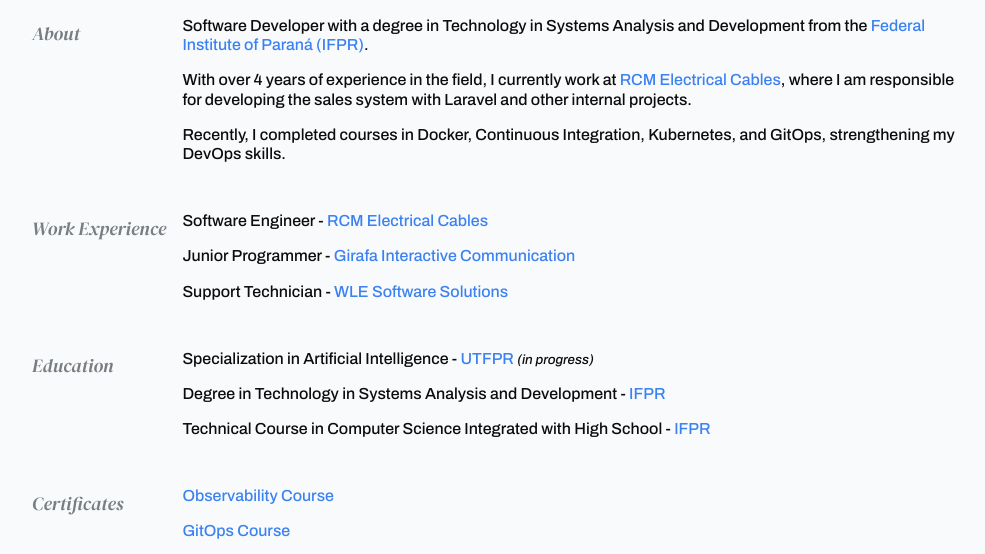
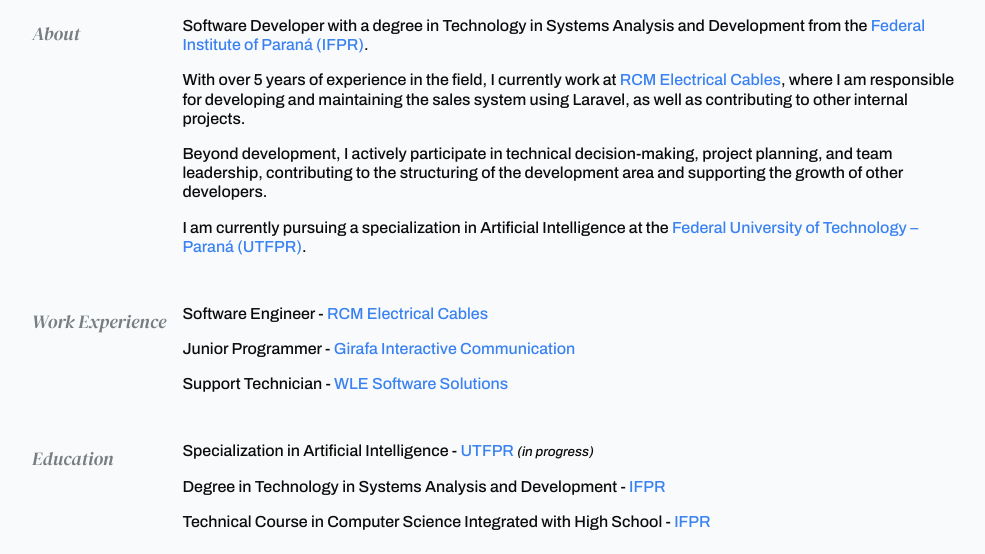
Before and after one commit to RafaelCecchin/website-resume, a plain HTML site: page index.html in a window 1280 px wide. Shown: the part 173-727 px from the top of the page, without its empty margins (144-1129 px from the left). Drawn offline with Linux system fonts and the light colour scheme.

Commit message:
feat: update resume

```diff
--- a/index.html
+++ b/index.html
@@ -49,14 +49,28 @@
 
             <h3>About</h3>
             <div class="data about">
-                <p>Software Developer with a degree in Technology in Systems Analysis and Development from the
-                <a target="_blank" href="https://ifpr.edu.br/uniao-da-vitoria/">Federal Institute of Paraná (IFPR)</a>.</p>
+                <p>
+                    Software Developer with a degree in Technology in Systems Analysis and Development from the
+                    <a target="_blank" href="https://ifpr.edu.br/uniao-da-vitoria/">Federal Institute of Paraná (IFPR)</a>.
+                </p>
 
-                <p>With over 4 years of experience in the field, I currently work at <a target="_blank" href="https://www.rcmcaboseletricos.com.br/">RCM Electrical Cables</a>,
-                where I am responsible for developing the sales system with Laravel and other internal projects.</p>
+                <p>
+                    With over 5 years of experience in the field, I currently work at
+                    <a target="_blank" href="https://www.rcmcaboseletricos.com.br/">RCM Electrical Cables</a>,
+                    where I am responsible for developing and maintaining the sales system using Laravel,
+                    as well as contributing to other internal projects.
+                </p>
 
-                <p>Recently, I completed courses in Docker, Continuous Integration, Kubernetes, and GitOps,
-                strengthening my DevOps skills.</p>
+                <p>
+                    Beyond development, I actively participate in technical decision-making, project planning,
+                    and team leadership, contributing to the structuring of the development area and supporting
+                    the growth of other developers.
+                </p>
+
+                <p>
+                    I am currently pursuing a specialization in Artificial Intelligence at the
+                    <a target="_blank" href="https://www.utfpr.edu.br/">Federal University of Technology – Paraná (UTFPR)</a>.
+                </p>
             </div>
 
             <h3>Work Experience</h3>
```
